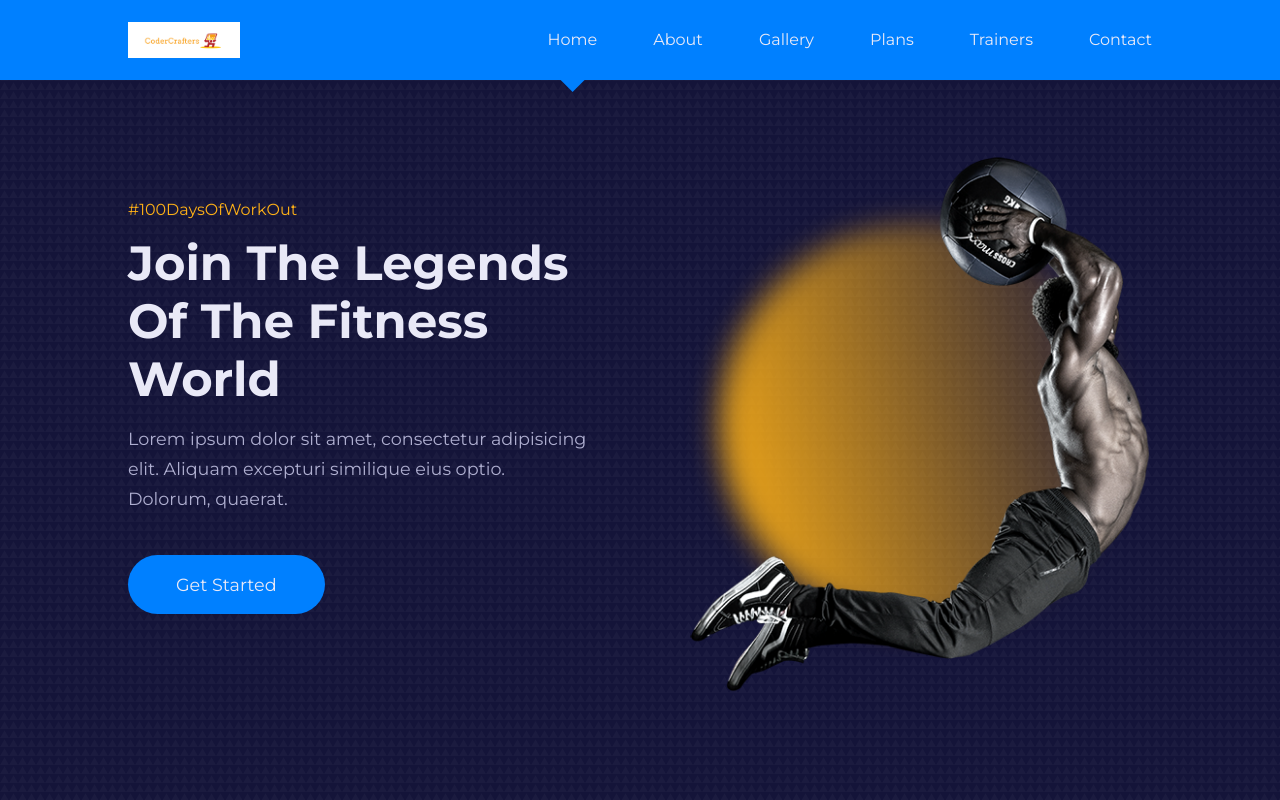
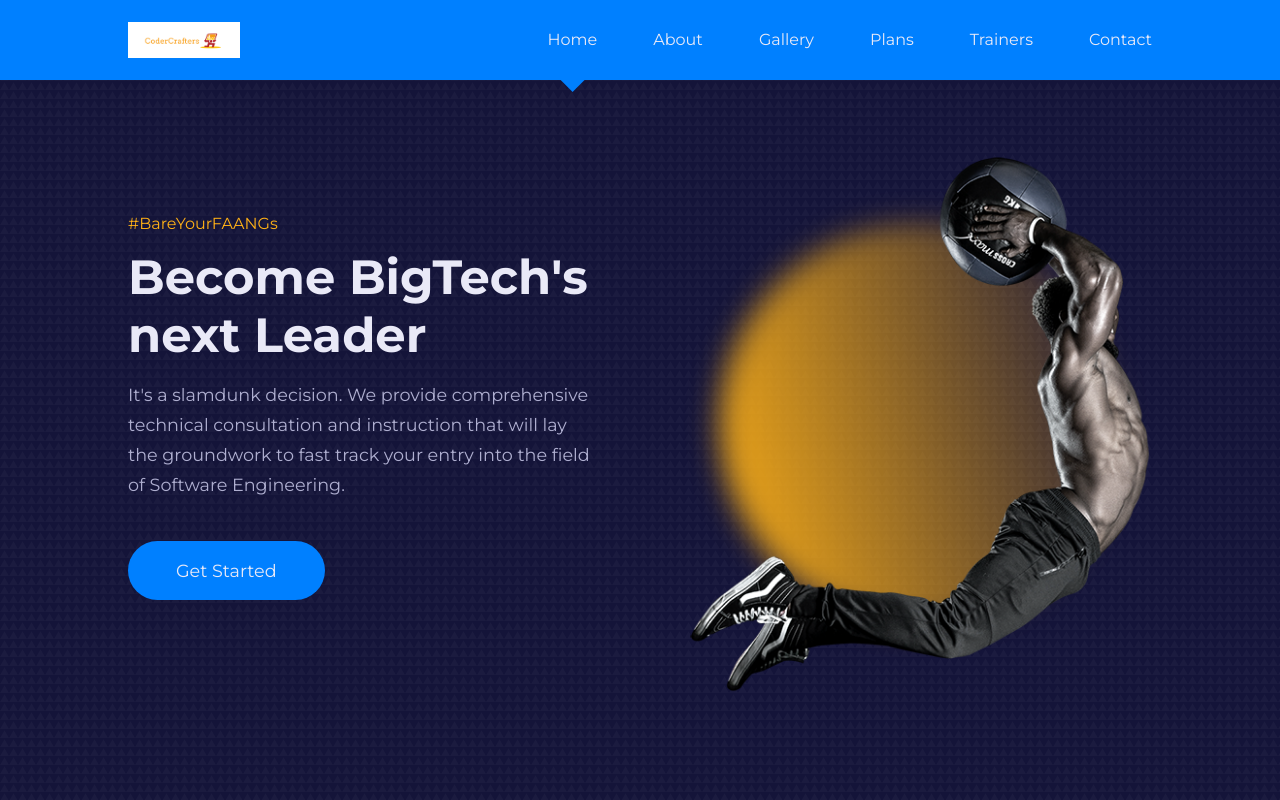
Before and after one commit to mrechavez/CoderCrafters, a React (Create React App) app: page / in a window 1280 px wide. Shown: the top 800 px of the page. Built offline with nearby package versions, Linux system fonts and the light colour scheme.

Commit message:
header content changes

```diff
--- a/src/components/MainHeader.jsx
+++ b/src/components/MainHeader.jsx
@@ -7,10 +7,10 @@ const MainHeader = () => {
     <header className="main__header">
       <div className="container main__header-container">
         <div className="main__header-left">
-          <h4>#100DaysOfWorkOut</h4>
-          <h1>Join The Legends Of The Fitness World</h1>
+          <h4>#BareYourFAANGs</h4>
+          <h1>Become BigTech's next Leader</h1>
           <p>
-            Lorem ipsum dolor sit amet, consectetur adipisicing elit. Aliquam excepturi similique eius optio. Dolorum, quaerat.
+            It's a slamdunk decision. We provide comprehensive technical consultation and instruction that will lay the groundwork to fast track your entry into the field of Software Engineering.
           </p>
           <Link to="/plans" className='btn lg'>Get Started</Link>
         </div>
```
